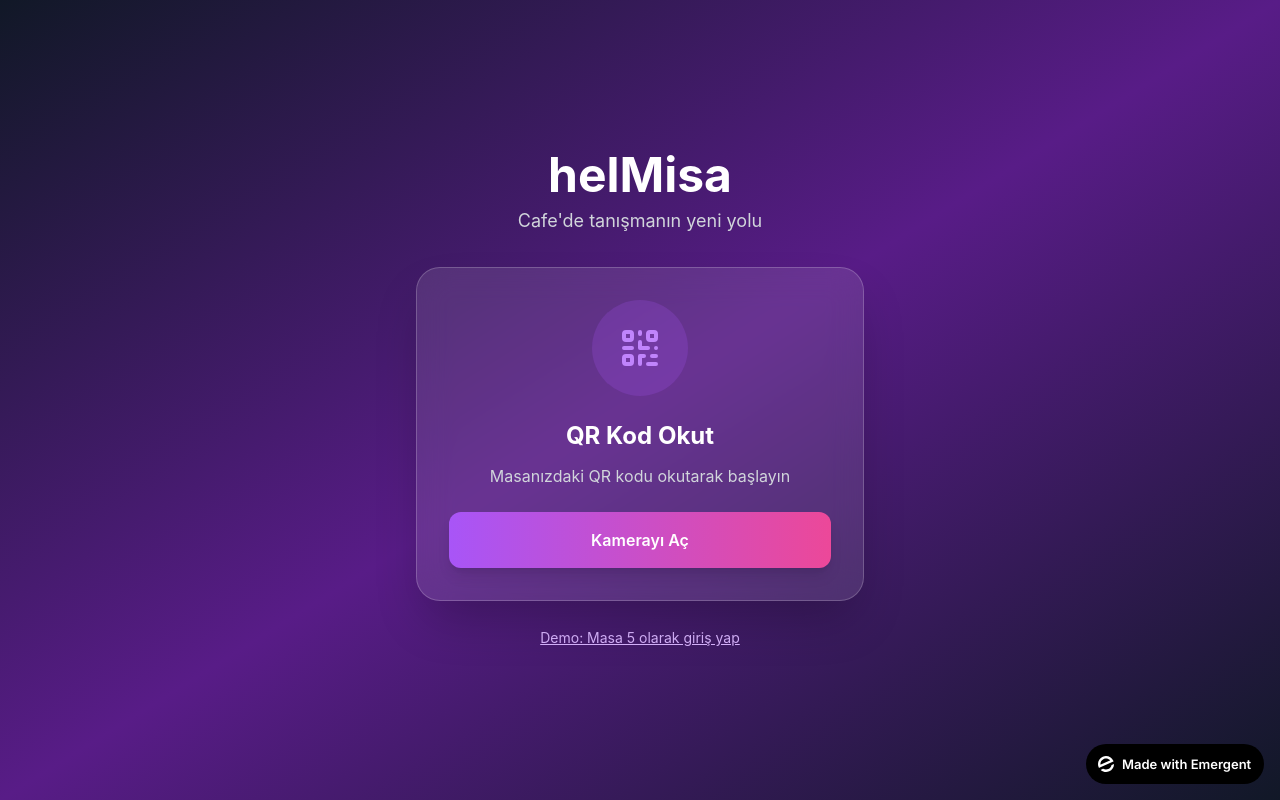
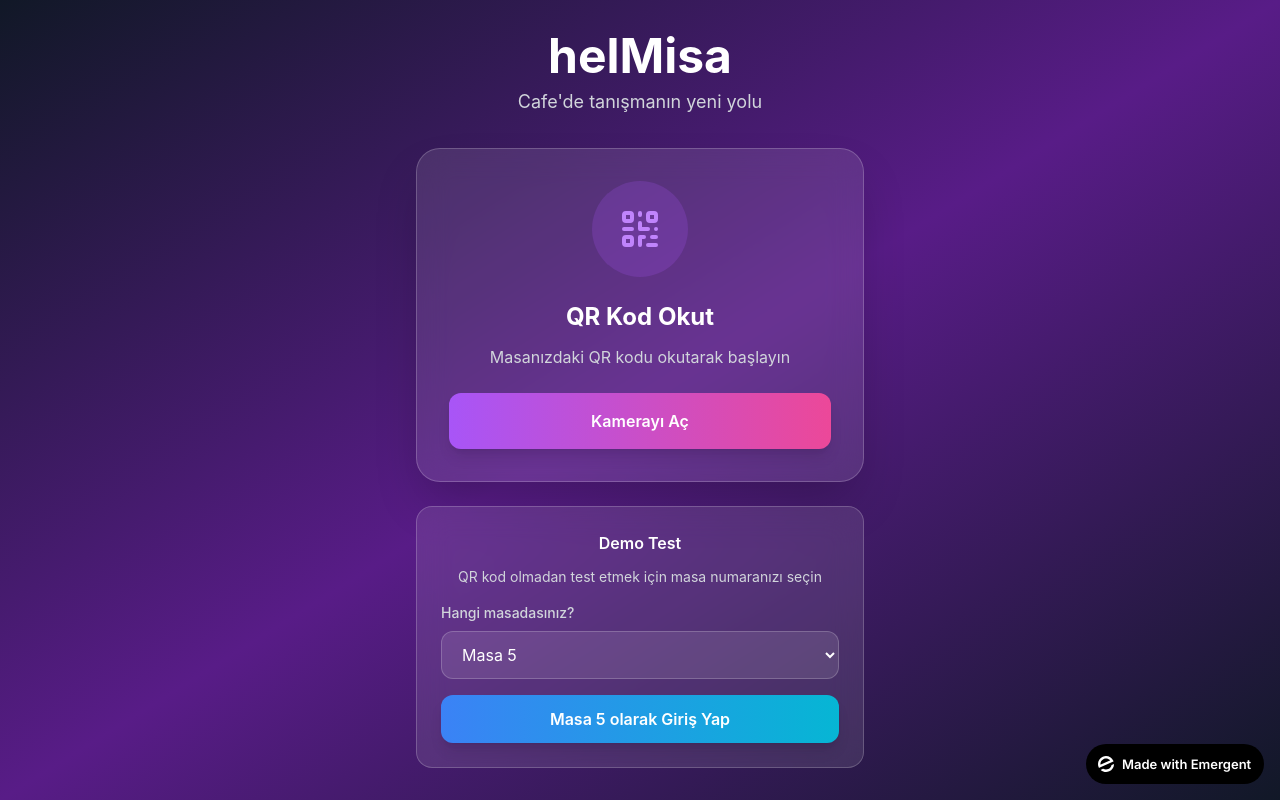
Before and after one commit to bbitenhms-cmd/helmisa-frontend, a React (Create React App) app: page / in a window 1280 px wide. Built offline with nearby package versions, Linux system fonts and the light colour scheme.

Commit message:
Add table selector for multi-user demo testing

```diff
--- a/src/pages/QRScanPage.js
+++ b/src/pages/QRScanPage.js
@@ -11,6 +11,7 @@ const QRScanPage = () => {
   const [scanning, setScanning] = useState(false);
   const [error, setError] = useState(null);
   const [loading, setLoading] = useState(false);
+  const [selectedTable, setSelectedTable] = useState(5); // Demo için masa seçimi
   const navigate = useNavigate();
   const { login } = useAuth();
 
@@ -139,12 +140,36 @@ const QRScanPage = () => {
         </div>
 
         {/* Demo Button (Test için) */}
-        <div className="mt-6 text-center">
+        <div className="mt-6">
+          <div className="bg-white/10 backdrop-blur-lg rounded-2xl p-6 border border-white/20">
+            <h3 className="text-white font-semibold mb-3 text-center">Demo Test</h3>
+            <p className="text-gray-300 text-sm mb-4 text-center">QR kod olmadan test etmek için masa numaranızı seçin</p>
+
+            {/* Masa Seçici */}
+            <div className="mb-4">
+              <label className="block text-gray-300 text-sm font-medium mb-2">
+                Hangi masadasınız?
+              </label>
+              <select
+                value={selectedTable}
+                onChange={(e) => setSelectedTable(parseInt(e.target.value))}
+                className="w-full bg-white/10 border border-white/20 text-white rounded-xl px-4 py-3 focus:outline-none focus:ring-2 focus:ring-purple-500"
+              >
+                {[...Array(20)].map((_, i) => (
+                  <option key={i + 1} value={i + 1} className="bg-gray-800">
+                    Masa {i + 1}
+                  </option>
+                ))}
+              </select>
+            </div>
+
+            {/* Demo Giriş Butonu */}
             <button
               onClick={async () => {
                 setLoading(true);
+                setError(null);
                 try {
-                await login('demo-cafe-001', 5, null);
+                  await login('demo-cafe-001', selectedTable, null);
                   navigate('/profile-setup');
                 } catch (err) {
                   setError(err.response?.data?.detail || 'Giriş başarısız');
@@ -152,10 +177,11 @@ const QRScanPage = () => {
                 }
               }}
               disabled={loading}
-            className="text-purple-300 hover:text-purple-200 text-sm underline"
+              className="w-full bg-gradient-to-r from-blue-500 to-cyan-500 text-white font-semibold py-3 px-6 rounded-xl hover:from-blue-600 hover:to-cyan-600 transition-all shadow-lg disabled:opacity-50 disabled:cursor-not-allowed"
             >
-            Demo: Masa 5 olarak giriş yap
+              {loading ? 'Giriş yapılıyor...' : `Masa ${selectedTable} olarak Giriş Yap`}
             </button>
+          </div>
         </div>
       </div>
     </div>
```
Lines whose indentation alone changed are shown as unchanged.
